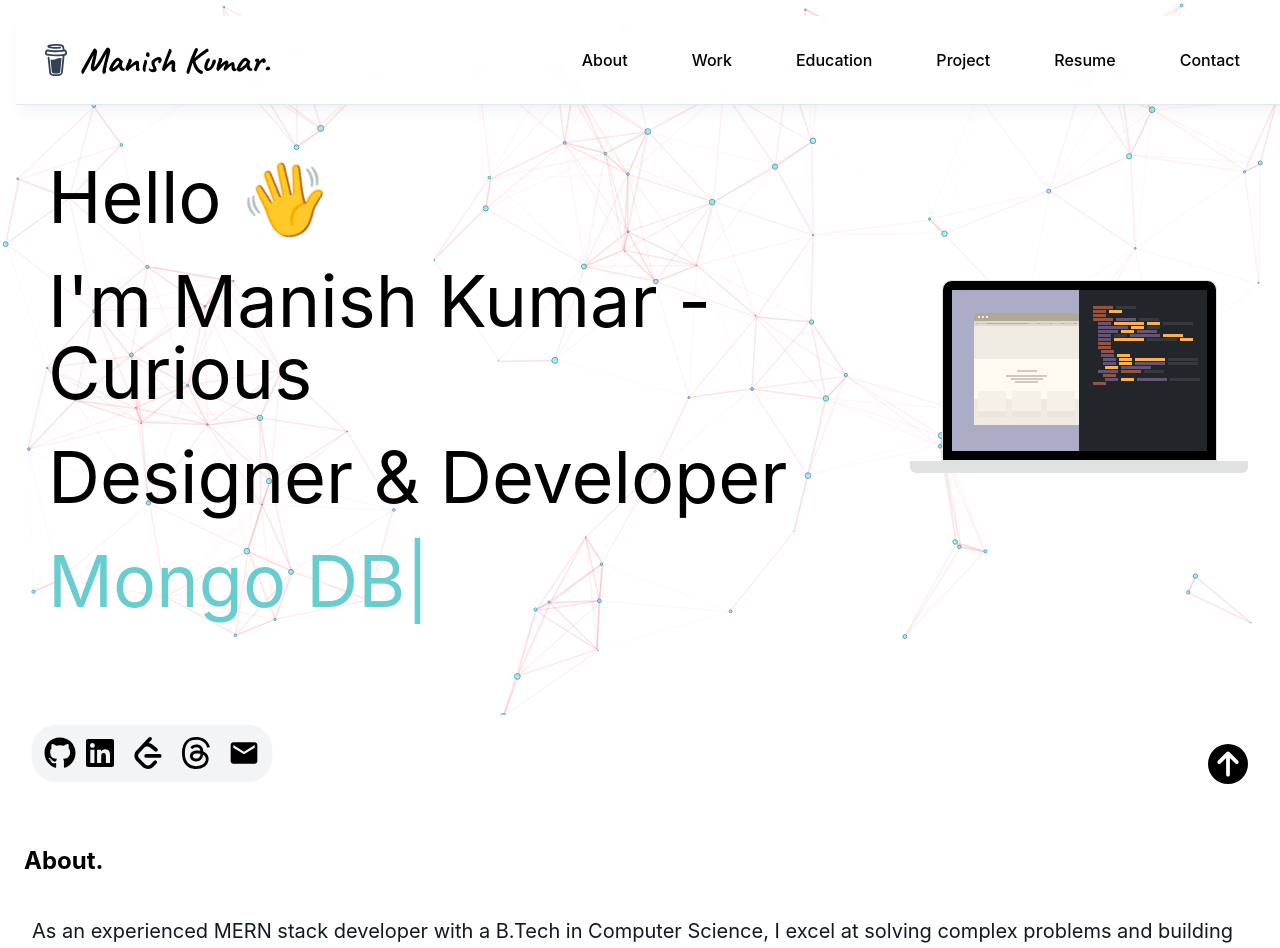
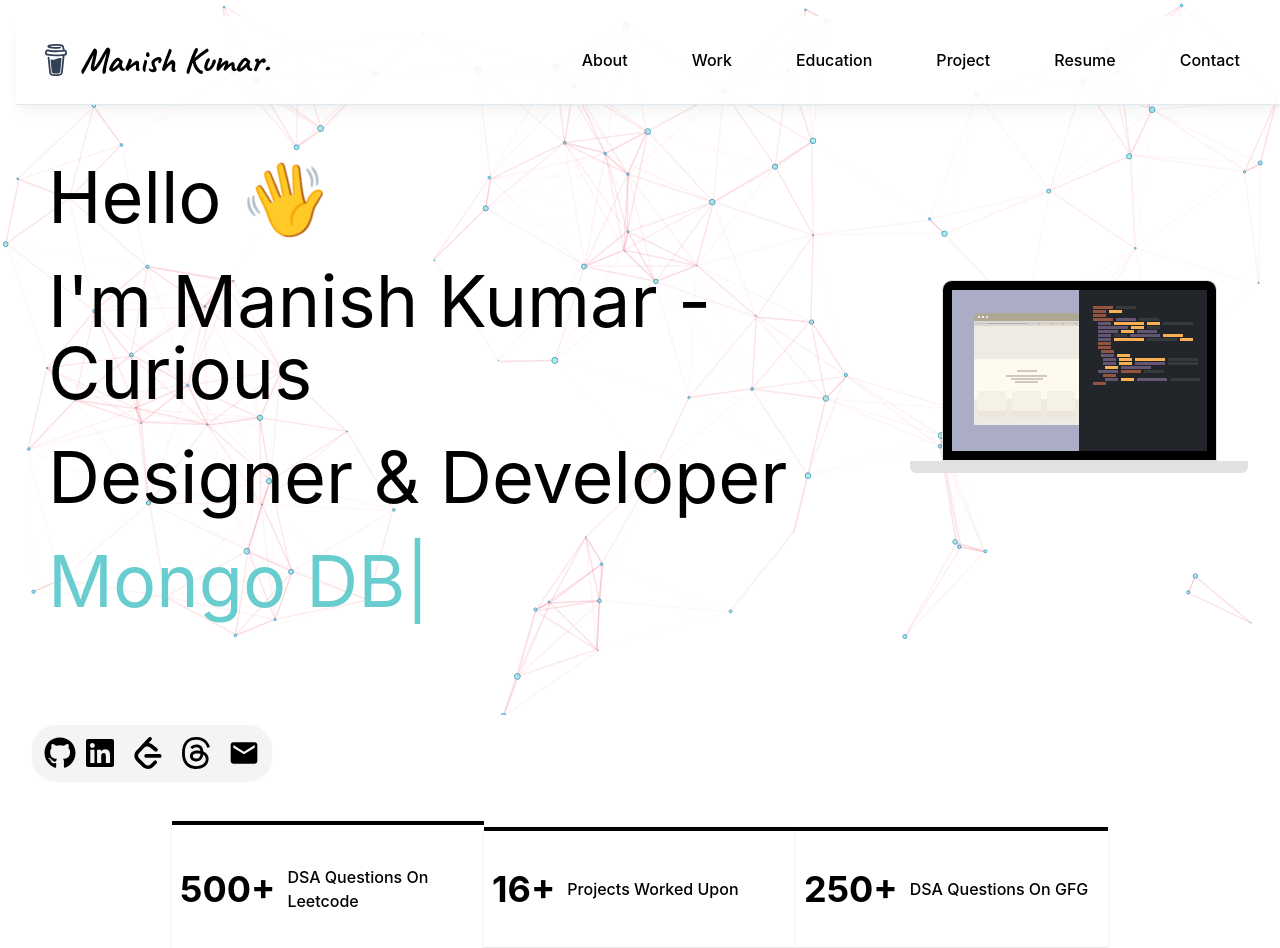
Before and after one commit to Maanish07/Full, a React (Create React App) app: page / in a window 1280 px wide. Shown: the top 948 px of the page. Built offline with nearby package versions, Linux system fonts and the light colour scheme.

Commit message:
dsa Added

```diff
--- a/package.json
+++ b/package.json
@@ -12,11 +12,13 @@
     "icons": "^1.0.0",
     "particles.js": "^2.0.0",
     "react": "^18.3.1",
+    "react-countup": "^6.5.3",
     "react-dom": "^18.2.0",
     "react-icons": "^5.3.0",
     "react-router-dom": "^6.23.0",
     "react-scripts": "5.0.1",
     "react-scroll": "^1.9.0",
+    "react-scroll-trigger": "^0.6.14",
     "react-slick": "^0.30.2",
     "react-toastify": "^10.0.5",
     "slick-carousel": "^1.8.1",
--- /dev/null
+++ b/src/components/Counterup.jsx
@@ -0,0 +1,37 @@
+import React, { useState, useEffect } from "react";
+import CountUp from "react-countup";
+import ScrollTrigger from "react-scroll-trigger";
+
+const Counterup = ({ number, description }) => {
+  const [counteron, setCounteron] = useState(false);
+
+  // Log the number to check if it's passed correctly
+  useEffect(() => {
+    console.log("Received number:", number);
+  }, [number]);
+
+  return (
+    <ScrollTrigger onEnter={() => setCounteron(true)} onExit={() => setCounteron(false)}>
+
+      <div className=" flex relative overflow-hidden border-t-4 border-black bg-white shadow">
+        <div className=" py-10">
+          <div className="flex  items-center">
+            <h3 className="relative ml-2 inline-block text-4xl font-bold leading-none">
+
+              {counteron && (
+                <CountUp start={0} end={Number(number)} duration={3} delay={0} />
+              )}
+
+              {<span>+</span>}
+            </h3>
+            <span className="ml-3 text-base font-medium capitalize">
+              {description}
+            </span>
+          </div>
+        </div>
+      </div>
+    </ScrollTrigger>
+  );
+};
+
+export default Counterup;
--- a/src/components/Footer.js
+++ b/src/components/Footer.js
@@ -11,16 +11,6 @@ const Footer = () => {
             Made With ❤ by Manish Kumar
           </p>
         </div>
-        <div className="fixed bottom-0 right-0 z-10">
-          <ScrollLink
-            to="header"
-            smooth={true}
-            aria-haspopup="false"
-            className="flex items-center text-black gap-2 py-4 transition-colors duration-300 focus:text-emerald-600 focus:outline-none focus-visible:outline-none lg:px-8"
-          >
-            <FaCircleArrowUp className="w-10 h-10" />
-          </ScrollLink>
-        </div>
       </div>
     </>
   );
--- a/src/components/Header.js
+++ b/src/components/Header.js
@@ -16,12 +16,12 @@ export default function NavbarBasic() {
       {/*<!-- Component: Basic Navbar --> */}
       <header
         id="header"
-        className="border-b-1 relative z-20 w-full border-b border-slate-200 bg-white/90 shadow-lg shadow-slate-700/5 after:absolute after:left-0 after:top-full after:z-10 after:block after:h-px after:w-full after:bg-slate-200 lg:border-slate-200 lg:backdrop-blur-sm lg:after:hidden"
+        className="border-b border-slate-200 bg-white/90 shadow-lg shadow-slate-700/5 relative z-20 w-full overflow-x-hidden"
       >
-        <div className="relative mx-auto max-w-full px-6 lg:max-w-5xl xl:max-w-7xl 2xl:max-w-[96rem]">
+        <div className="relative mx-auto w-full px-6 lg:max-w-5xl xl:max-w-7xl 2xl:max-w-[96rem]">
           <nav
             aria-label="main navigation"
-            className="flex h-[5.5rem] items-stretch justify-between font-medium text-slate-700"
+            className="flex h-[5.5rem] items-center justify-between font-medium text-slate-700"
             role="navigation"
           >
             <Link
@@ -43,7 +43,7 @@ export default function NavbarBasic() {
                 Manish Kumar.
               </h5>
             </Link>
-            {/*      <!-- Mobile trigger --> */}
+            {/* Mobile trigger */}
             <button
               className={`relative order-10 block h-10 w-10 self-center lg:hidden
             ${
@@ -71,11 +71,11 @@ export default function NavbarBasic() {
                 ></span>
               </div>
             </button>
-            {/*      <!-- Navigation links --> */}
+            {/* Navigation links */}
             <ul
               role="menubar"
               aria-label="Select page"
-              className={`absolute left-0 top-0 z-[-1] h-[28.5rem] w-full justify-center overflow-hidden  overflow-y-auto overscroll-contain bg-white/90 px-8 pb-12 pt-24 font-medium transition-[opacity,visibility] duration-300 lg:visible lg:relative lg:top-0  lg:z-0 lg:flex lg:h-full lg:w-auto lg:items-stretch lg:overflow-visible lg:bg-white/0 lg:px-0 lg:py-0  lg:pt-0 lg:opacity-100 ${
+              className={`absolute left-0 top-0 z-[-1] h-[28.5rem] w-full justify-center overflow-hidden overflow-y-auto overscroll-contain bg-white/90 px-8 pb-12 pt-24 font-medium transition-[opacity,visibility] duration-300 lg:visible lg:relative lg:top-0 lg:z-0 lg:flex lg:h-full lg:w-auto lg:items-stretch lg:overflow-visible lg:bg-white/0 lg:px-0 lg:py-0 lg:pt-0 lg:opacity-100 ${
                 isToggleOpen
                   ? "visible opacity-100 backdrop-blur-sm"
                   : "invisible opacity-0"
@@ -118,7 +118,7 @@ export default function NavbarBasic() {
               <li role="none" className="flex items-stretch">
                 <Link
                   to="/project"
-                  className="flex items-center  text-black gap-2 py-4 transition-colors duration-300 hover:text-emerald-500 focus:text-emerald-600 focus:outline-none focus-visible:outline-none lg:px-8"
+                  className="flex items-center text-black gap-2 py-4 transition-colors duration-300 hover:text-emerald-500 focus:text-emerald-600 focus:outline-none focus-visible:outline-none lg:px-8"
                 >
                   Project
                 </Link>
--- a/src/components/Home.js
+++ b/src/components/Home.js
@@ -13,6 +13,8 @@ import Canvaback from "./Canvaback";
 import Astro from "./Astro";
 import ThemeToggle from "./ThemeToggle";
 import { ThemeContext } from "../context/ThemeContext";
+import Counterup from "./Counterup";
+import Profilecount from "./Profilecount";
 
 const Home = () => {
   const { darkTheme } = useContext(ThemeContext);
@@ -20,6 +22,7 @@ const Home = () => {
     <Layout>
       <Intro />
       <Canvaback />
+      <Profilecount />
       <About />
       <Work />
 
--- /dev/null
+++ b/src/components/Profilecount.jsx
@@ -0,0 +1,44 @@
+import React from "react";
+import Astro from "./Astro";
+import Counterup from "./Counterup";
+
+const Profilecount = () => {
+  const profiles = [
+    {
+      number: 500,
+      description: "DSA Questions on leetcode",
+    },
+    {
+      number: 16,
+      description: "Projects Worked Upon",
+    },
+    {
+      number: 250,
+      description: "DSA Questions on GFG",
+    },
+
+  ];
+
+  return (
+    <>
+
+
+    <div className="flex flex-wrap items-center justify-center p-4">
+  {profiles.map((profile, index) => (
+    <div
+      key={index}
+      className="flex-shrink-0 w-full sm:w-1/2 md:w-1/3 lg:w-1/4 "
+    >
+      <Counterup
+        number={profile.number}
+        description={profile.description}
+      />
+    </div>
+  ))}
+</div>
+
+    </>
+  );
+};
+
+export default Profilecount;
```
Also changed, not shown: 1 other file (tests, documents, lock files or other folders). Lines whose indentation alone changed are shown as unchanged.
